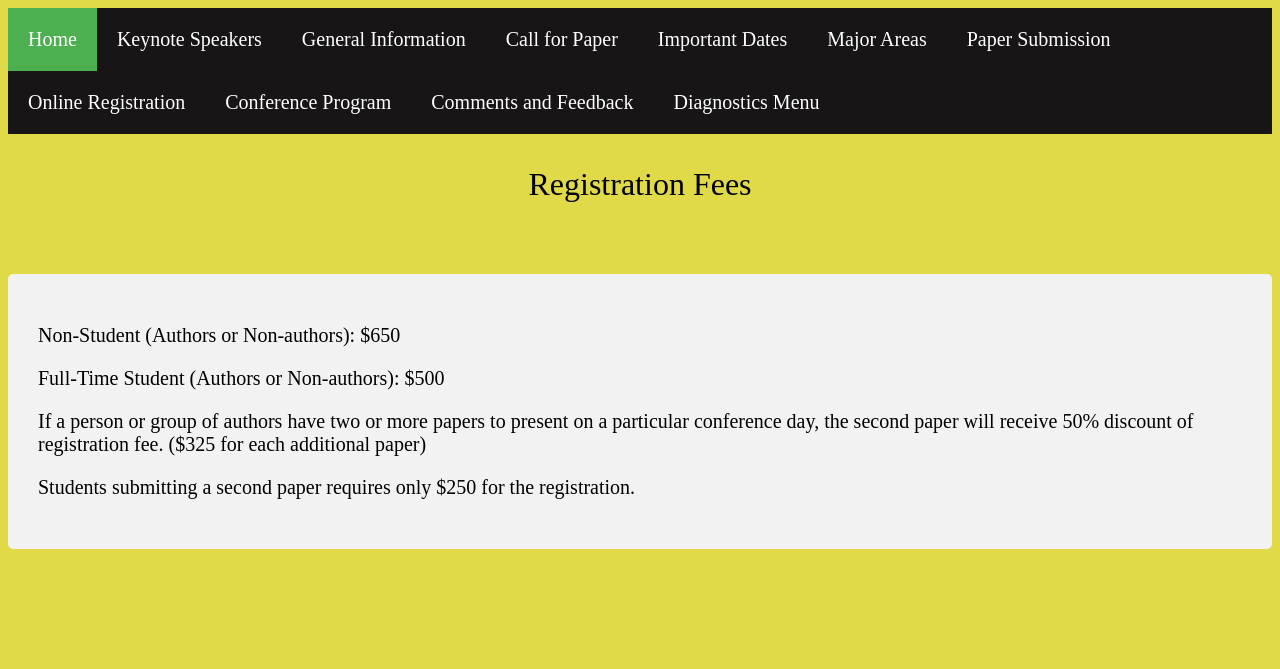
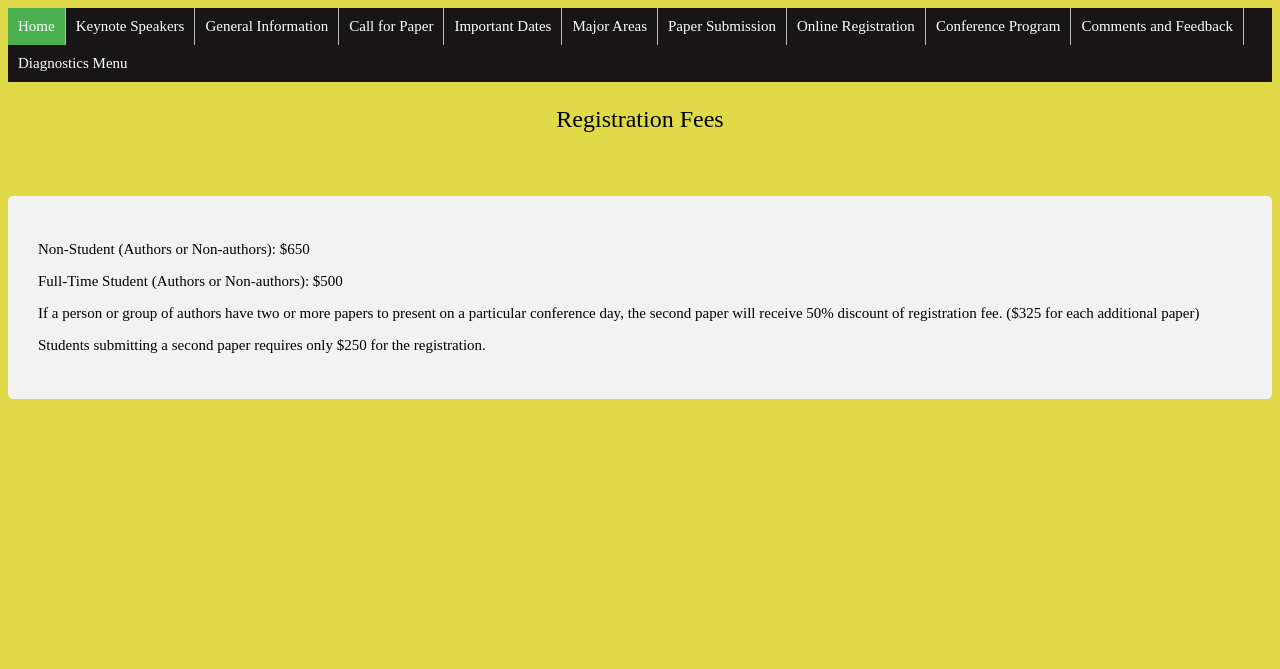
Before and after one commit to leet31/World-Conference-project2, a PHP site: page /conferencefee.php in a window 1280 px wide. Shown: the top 669 px of the page. Run offline with PHP 8.4, Linux system fonts and the light colour scheme.

Commit message:
Update Online registration, font size, and style layout.

```diff
--- a/public_html/conferencefee.php
+++ b/public_html/conferencefee.php
@@ -6,9 +6,9 @@
         <link rel="stylesheet" type="text/css" href="./styles.css">
     </head>
 
-    <body bgcolor="#E0DA48" style="font-size: 20px; color: rgba(0,0,0,1);">
+    <body bgcolor="#E0DA48" style="font-size: 15px; color: rgba(0,0,0,1);">
         <?php echo(file_get_contents('.\menu.html')) ?>
-        <p style="text-align: center; font-size: xx-large; color: rgba(0,0,0,1);">Registration Fees</p>
+        <p style="text-align: center; font-size: x-large; color: rgba(0,0,0,1);">Registration Fees</p>
         <p style="text-align: center; font-size: large; color: rgba(0,0,0,1);">&nbsp;</p>
         <div id="registrationinfo">
             <p> Non-Student (Authors or Non-authors): $650</p>
--- a/public_html/styles.css
+++ b/public_html/styles.css
@@ -5,16 +5,30 @@ ul {
     padding: 0;
     overflow: hidden;
     background-color: #171515;
+
 }
 li  {
     float: left;
+    border-right:1px solid #bbb;
+}
+
+li:last-child {
+    border-right: none;
+}
+
+li a {
+    display: block;
+    color: white;
+    text-align: center;
+    padding: 14px 16px;
+    text-decoration: none;
 }
 
 li a, .dropbtn {
     display: inline-block;
     color: white;
     text-align: center;
-    padding: 20px;
+    padding: 10px;
     text-decoration: none;
 }
 li a.active {
```
Also changed, not shown: public_html/keynotespeakers.php (+7 -3 lines), public_html/onlineregistration.php (+15 -3 lines).
